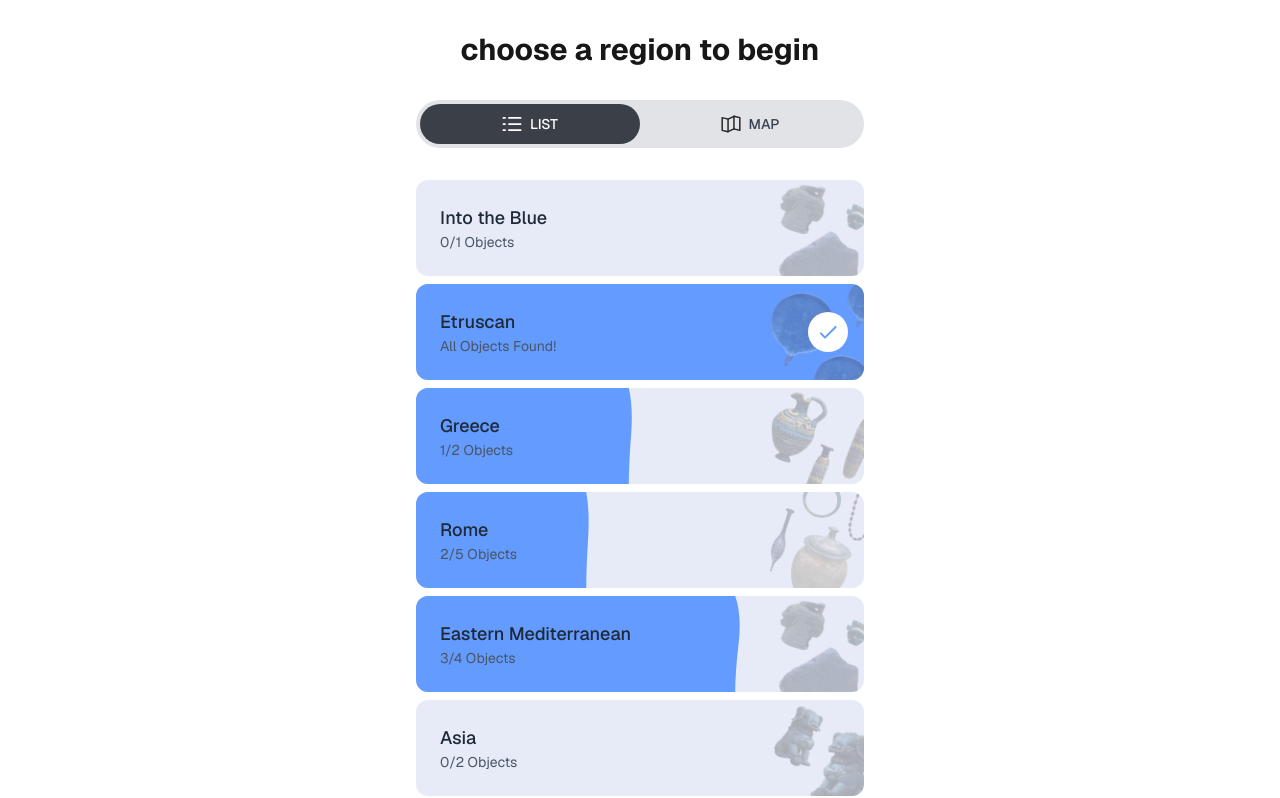
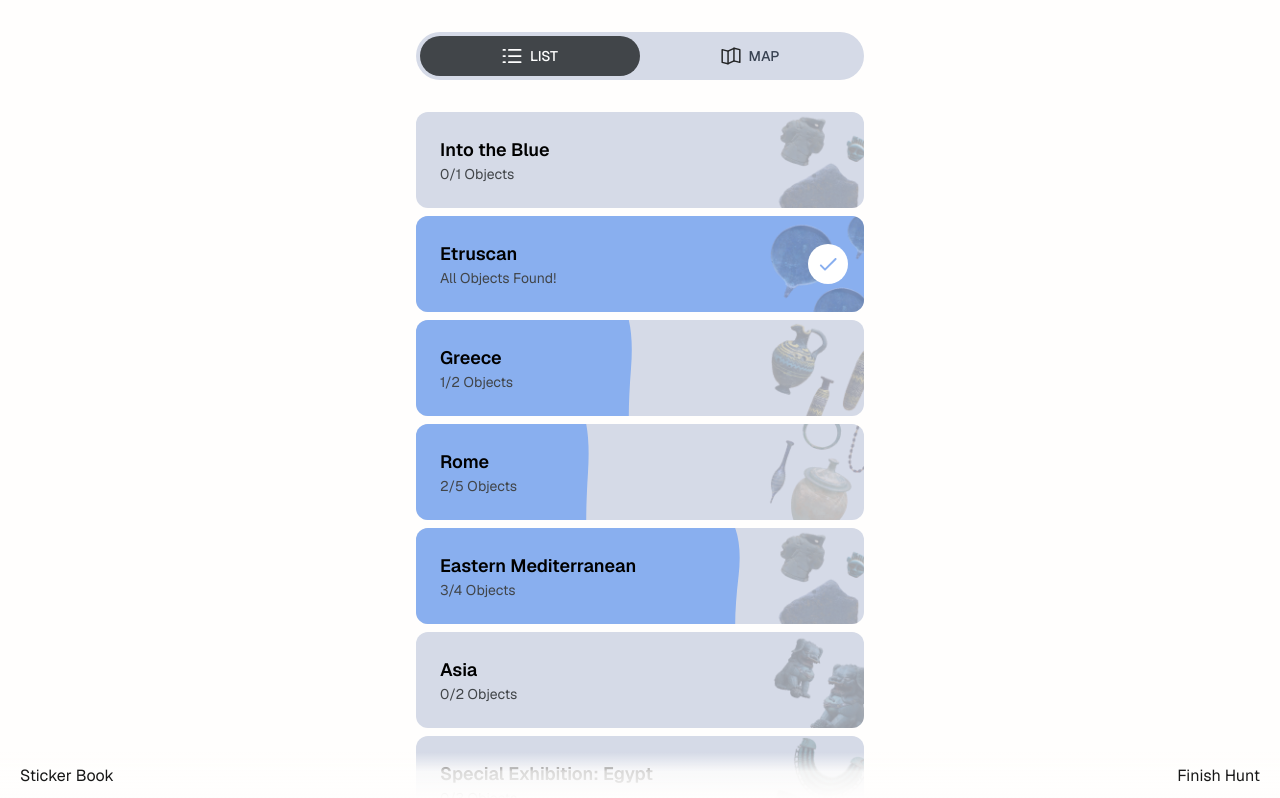
Before and after one commit to PennSpark/into-the-blue, a Next.js app: page / in a window 1280 px wide. Shown: the top 798 px of the page. Built offline with nearby package versions, Linux system fonts and the light colour scheme.

Commit message:
updated some homepage elements

```diff
--- a/src/app/page.tsx
+++ b/src/app/page.tsx
@@ -4,6 +4,7 @@ import { useState } from 'react';
 import GlobeWrapper from '@/components/GlobeWrapper';
 import TabNavigation from '@/components/TabNavigation';
 import RegionList from '@/components/RegionList';
+import Link from 'next/link';
 
 // Define all regions based on the provided image
 const regions = [
@@ -91,11 +92,8 @@ export default function Home() {
   const [activeTab, setActiveTab] = useState<'list' | 'map'>('list');
 
   return (
-    <div className="min-h-screen p-8 font-[family-name:var(--font-geist-sans)]">
+    <div className="min-h-screen p-8 font-[family-name:var(--font-geist-sans)] bg-warm-white">
       <main className="flex flex-col items-center gap-8">
-        <h1 className="text-3xl font-bold text-center">
-          choose a region to begin
-        </h1>
 
         <TabNavigation activeTab={activeTab} onTabChange={setActiveTab} />
 
@@ -109,6 +107,25 @@ export default function Home() {
             </div>
           </div>
         )}
+
+        {/* Floating buttons */}
+        <div className="fixed bottom-0 w-full px-5 py-3 flex justify-between z-40"
+          style={{
+            background:
+              "linear-gradient(to bottom, rgba(254,252,247,0) 0%, rgba(255,254,253,0.85) 40.5%, #FFFEFD 100%)",
+          }}
+        >
+          <Link href="/sticker-book">
+            <div>
+              Sticker Book
+            </div>
+          </Link>
+          <Link href="/finish">
+            <div>
+              Finish Hunt
+            </div>
+          </Link>
+        </div>
       </main>
     </div>
   );
--- a/src/components/RegionList.tsx
+++ b/src/components/RegionList.tsx
@@ -35,9 +35,8 @@ const RegionList: React.FC<RegionListProps> = ({ regions }) => {
         return (
           <div
             key={index}
-            className="rounded-xl flex items-center justify-between cursor-pointer relative h-24 overflow-hidden"
+            className="rounded-xl flex items-center justify-between cursor-pointer relative h-24 overflow-hidden bg-blue3 black"
             onClick={() => handleRegionClick(region.path)}
-            style={{ backgroundColor: 'rgba(224, 231, 245, 0.8)' }}
           >
             {/* Progress bar */}
             {completionPercentage > 0 && (
@@ -50,8 +49,7 @@ const RegionList: React.FC<RegionListProps> = ({ regions }) => {
                 {allFound ? (
                   /* Full bar for completed regions */
                   <div
-                    className="h-full w-full"
-                    style={{ backgroundColor: 'rgb(99, 155, 255)' }}
+                    className="h-full w-full bg-blue2"
                   ></div>
                 ) : (
                   /* Animated wave edge for incomplete regions */
@@ -63,8 +61,8 @@ const RegionList: React.FC<RegionListProps> = ({ regions }) => {
                     style={{ position: 'absolute', top: 0, left: 0 }}
                   >
                     <path
+                      className="fill-blue2"
                       d="M0,0 L95,0 Q97,20 96,50 Q95,80 95,100 L0,100 Z"
-                      fill="rgb(99, 155, 255)"
                     >
                       <animate
                         attributeName="d"
@@ -88,10 +86,10 @@ const RegionList: React.FC<RegionListProps> = ({ regions }) => {
             )}
 
             <div className="flex flex-col p-6 z-10">
-              <div className="text-gray-800 font-medium text-lg">
+              <div className="text-black font-semibold text-lg">
                 {region.displayName}
               </div>
-              <div className="text-gray-600 text-sm">
+              <div className="text-gray1 text-sm">
                 {allFound
                   ? 'All Objects Found!'
                   : `${region.objectsFound}/${region.totalObjects} Objects`}
@@ -125,8 +123,8 @@ const RegionList: React.FC<RegionListProps> = ({ regions }) => {
                     xmlns="http://www.w3.org/2000/svg"
                   >
                     <path
+                      className="fill-blue2"
                       d="M9 16.17L5.53 12.7C5.14 12.31 4.51 12.31 4.12 12.7C3.73 13.09 3.73 13.72 4.12 14.11L8.3 18.29C8.69 18.68 9.32 18.68 9.71 18.29L20.29 7.71C20.68 7.32 20.68 6.69 20.29 6.3C19.9 5.91 19.27 5.91 18.88 6.3L9 16.17Z"
-                      fill="#639BFF"
                     />
                   </svg>
                 </div>
--- a/src/components/TabNavigation.tsx
+++ b/src/components/TabNavigation.tsx
@@ -25,12 +25,11 @@ const TabNavigation: React.FC<TabNavigationProps> = ({ activeTab, onTabChange })
   }, [activeTab]);
 
   return (
-    <div className="w-full max-w-md p-1 bg-gray-300 rounded-[28px] flex relative" style={{ background: '#e2e3e7' }}>
+    <div className="w-full max-w-md p-1 gray1 bg-blue3 rounded-[28px] flex relative">
       {/* Animated slider */}
       <div
         ref={sliderRef}
-        className="absolute top-1 left-1 h-[calc(100%-8px)] bg-gray-600 rounded-[24px] z-0 transition-transform duration-300 ease-in-out"
-        style={{ backgroundColor: '#3b3f47' }}
+        className="absolute top-1 left-1 h-[calc(100%-8px)] warm-white bg-gray1 rounded-[24px] z-0 transition-transform duration-300 ease-in-out"
       ></div>
 
       {/* List tab button */}
```
